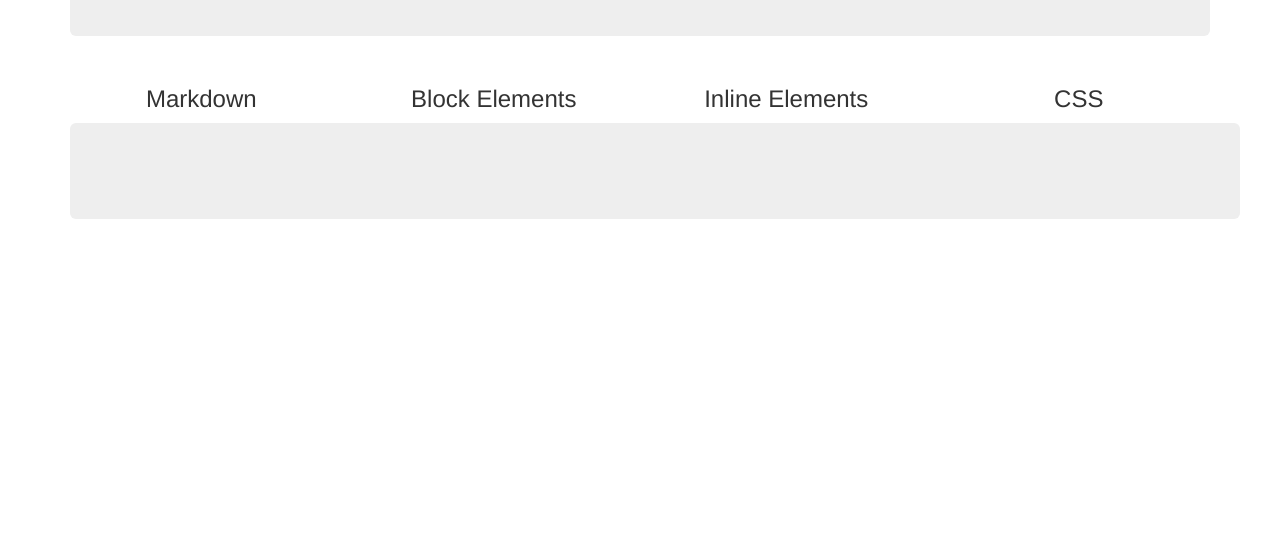
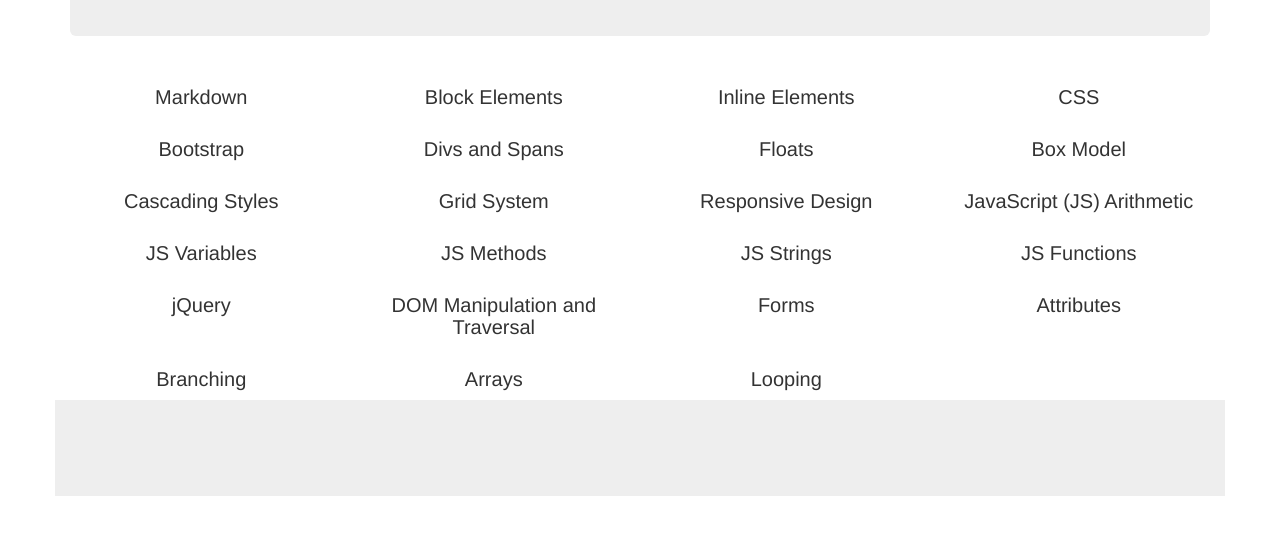
Before and after one commit to agershenzon/thursday_week2, a plain HTML site: page index.html in a window 1280 px wide. Shown: the part 159-694 px from the top of the page. Drawn offline with Linux system fonts and the light colour scheme.

Commit message:
added all rows and columns

```diff
--- a/css/styles.css
+++ b/css/styles.css
@@ -1,3 +1,8 @@
 p {
   display: none;
 }
+
+h3 {
+  font-size: 20px;
+  font-family: helvetica;
+}
--- a/index.html
+++ b/index.html
@@ -14,7 +14,7 @@
       <div class="jumbotron">
         <h1>Coding Wiki</h1>
       </div>
-
+<!-- ROW1 -->
       <div class="row">
         <div class="col-sm-3">
           <h3 id="markdown">Markdown</h3>
@@ -29,12 +29,86 @@
           <h3>CSS</h3>
         </div>
       </div>
+<!-- ROW2 -->
+      <div class="row">
+        <div class="col-sm-3">
+          <h3 id="bootstrap">Bootstrap</h3>
+        </div>
+        <div class="col-sm-3">
+          <h3 id="divspan">Divs and Spans</h3>
+        </div>
+        <div class="col-sm-3">
+          <h3>Floats</h3>
+        </div>
+        <div class="col-sm-3">
+          <h3>Box Model</h3>
+        </div>
+      </div>
+<!-- ROW3 -->
+      <div class="row">
+        <div class="col-sm-3">
+          <h3 id="cascading">Cascading Styles</h3>
+        </div>
+        <div class="col-sm-3">
+          <h3 id="gridsystem">Grid System</h3>
+        </div>
+        <div class="col-sm-3">
+          <h3>Responsive Design</h3>
+        </div>
+        <div class="col-sm-3">
+          <h3>JavaScript (JS) Arithmetic</h3>
+        </div>
+      </div>
+<!-- ROW4 -->
+      <div class="row">
+        <div class="col-sm-3">
+          <h3 id="jsvariables">JS Variables</h3>
+        </div>
+        <div class="col-sm-3">
+          <h3 id="jsmethods">JS Methods</h3>
+        </div>
+        <div class="col-sm-3">
+          <h3>JS Strings</h3>
+        </div>
+        <div class="col-sm-3">
+          <h3>JS Functions</h3>
+        </div>
+      </div>
+<!-- ROW5 -->
+      <div class="row">
+        <div class="col-sm-3">
+          <h3 id="jquery">jQuery</h3>
+        </div>
+        <div class="col-sm-3">
+          <h3 id="dommanip">DOM Manipulation and Traversal</h3>
+        </div>
+        <div class="col-sm-3">
+          <h3>Forms</h3>
+        </div>
+        <div class="col-sm-3">
+          <h3>Attributes</h3>
+        </div>
+      </div>
+<!-- ROW6 -->
+      <div class="row">
+        <div class="col-sm-3">
+          <h3 id="branching">Branching</h3>
+        </div>
+        <div class="col-sm-3">
+          <h3 id="arrays">Arrays</h3>
+        </div>
+        <div class="col-sm-3">
+          <h3>Looping</h3>
+        </div>
+      </div>
 
-      <div class="container jumbotron">
+    </div>
+<!-- DEFINITION JUMBOTRON -->
+      <div class="container jumbotron text-center">
         <p class="markdown">Lorem ipsum dolor sit amet, consectetur adipiscing elit, sed do eiusmod tempor incididunt ut labore et dolore magna aliqua.</p>
         <p class="blockele">Lorem ipsum dolor sit amet, consectetur adipiscing elit, sed do eiusmod tempor incididunt ut labore et dolore magna aliqua.</p>
       </div>
 
-    </div>
+
   </body>
 </html>
```
